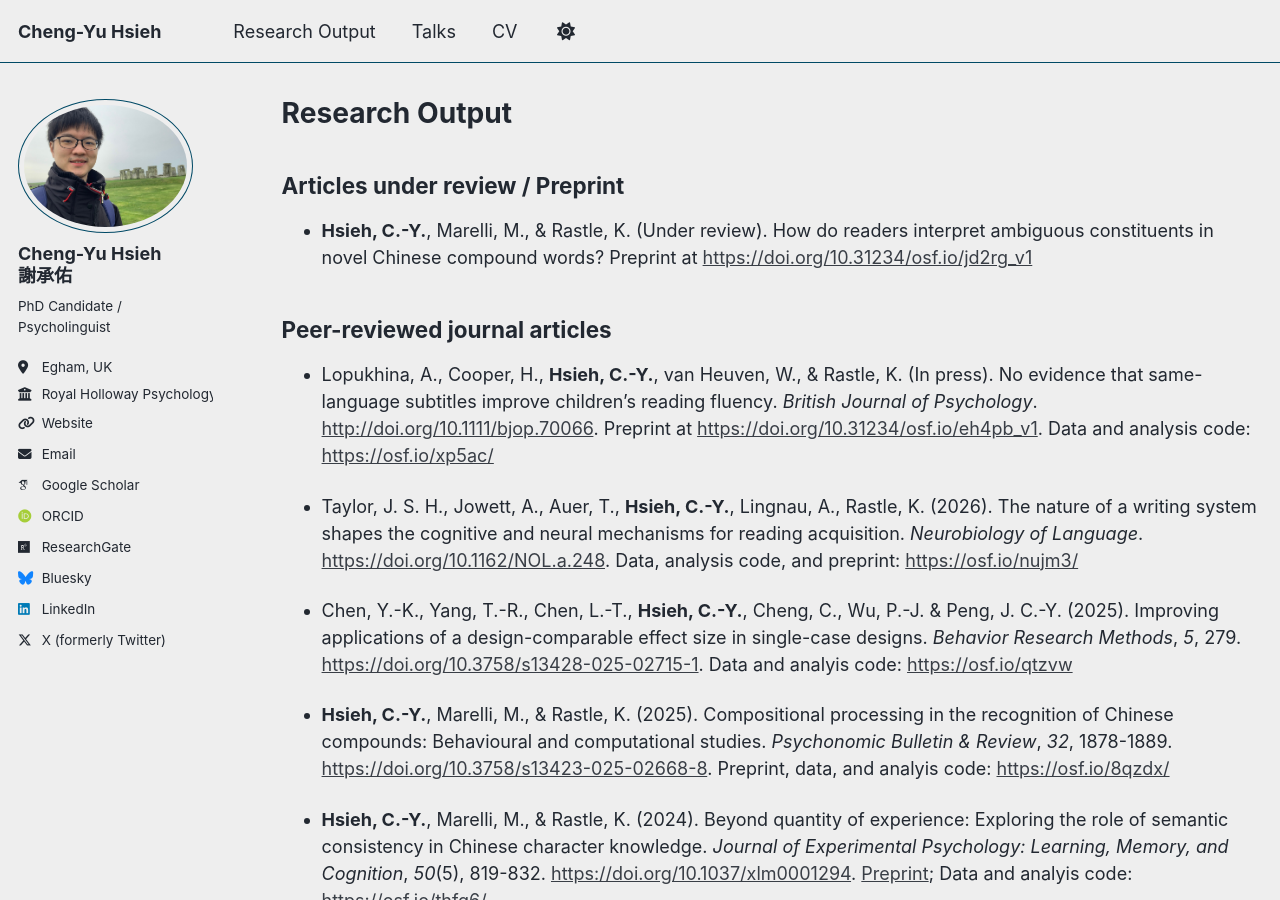
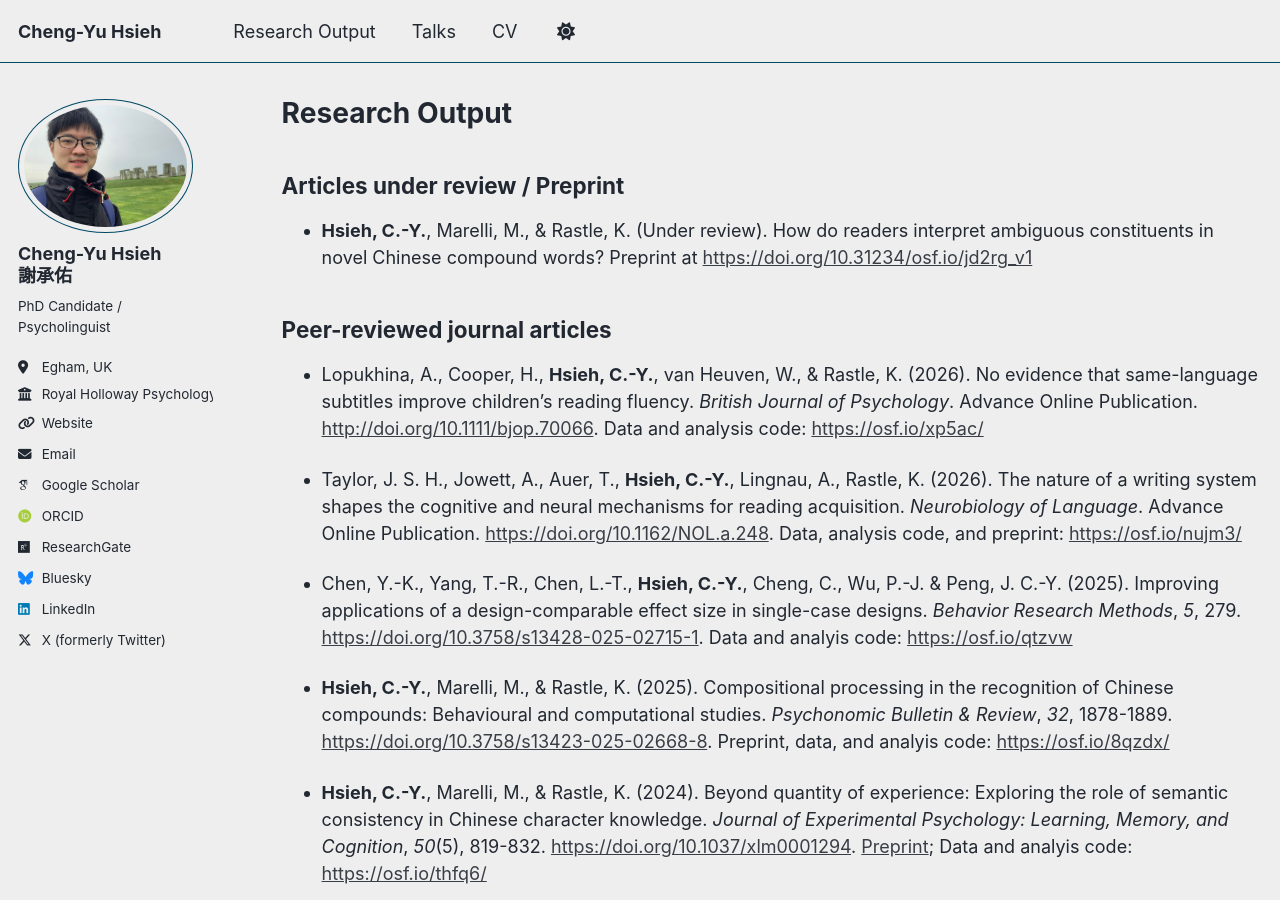
Before and after one commit to cyhsieh-psy/cyhsieh-psy.github.io, a Jekyll site: the page built from _pages/publications.md, in a window 1280 px wide and 900 px high. Built offline with Jekyll 4.4.1, drawn with Linux system fonts in a browser that asks for light colours; some web fonts are replaced; a script that is not in the unit is left out.

Commit message:
Update publications.md

```diff
--- a/_pages/publications.md
+++ b/_pages/publications.md
@@ -11,9 +11,9 @@ author_profile: true
 
 ## Peer-reviewed journal articles
 
-- Lopukhina, A., Cooper, H., **Hsieh, C.-Y.**, van Heuven, W., & Rastle, K. (In press). No evidence that same-language subtitles improve children’s reading fluency. *British Journal of Psychology*. [http://doi.org/10.1111/bjop.70066](http://doi.org/10.1111/bjop.70066). Preprint at [https://doi.org/10.31234/osf.io/eh4pb_v1](https://doi.org/10.31234/osf.io/eh4pb_v1). Data and analysis code: [https://osf.io/xp5ac/](https://osf.io/xp5ac/)
+- Lopukhina, A., Cooper, H., **Hsieh, C.-Y.**, van Heuven, W., & Rastle, K. (2026). No evidence that same-language subtitles improve children’s reading fluency. *British Journal of Psychology*. Advance Online Publication. [http://doi.org/10.1111/bjop.70066](http://doi.org/10.1111/bjop.70066). Data and analysis code: [https://osf.io/xp5ac/](https://osf.io/xp5ac/)
 
-- Taylor, J. S. H., Jowett, A., Auer, T., **Hsieh, C.-Y.**, Lingnau, A., Rastle, K. (2026). The nature of a writing system shapes the cognitive and neural mechanisms for reading acquisition. *Neurobiology of Language*. [https://doi.org/10.1162/NOL.a.248](https://doi.org/10.1162/NOL.a.248). Data, analysis code, and preprint: [https://osf.io/nujm3/](https://osf.io/nujm3/)
+- Taylor, J. S. H., Jowett, A., Auer, T., **Hsieh, C.-Y.**, Lingnau, A., Rastle, K. (2026). The nature of a writing system shapes the cognitive and neural mechanisms for reading acquisition. *Neurobiology of Language*. Advance Online Publication. [https://doi.org/10.1162/NOL.a.248](https://doi.org/10.1162/NOL.a.248). Data, analysis code, and preprint: [https://osf.io/nujm3/](https://osf.io/nujm3/)
 
 - Chen, Y.-K., Yang, T.-R., Chen, L.-T., **Hsieh, C.-Y.**, Cheng, C., Wu, P.-J. & Peng, J. C.-Y. (2025). Improving applications of a design-comparable effect size in single-case designs. *Behavior Research Methods*, *5*, 279. [https://doi.org/10.3758/s13428-025-02715-1](https://doi.org/10.3758/s13428-025-02715-1). Data and analyis code: [https://osf.io/qtzvw](https://osf.io/qtzvw)
 
```
